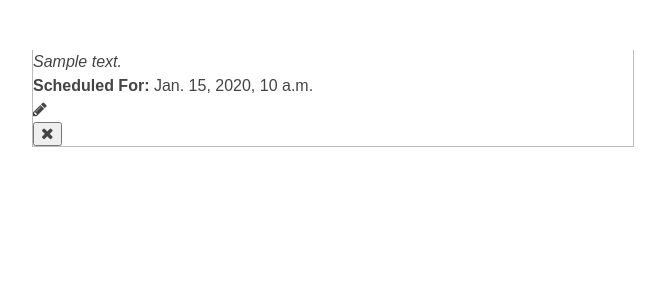
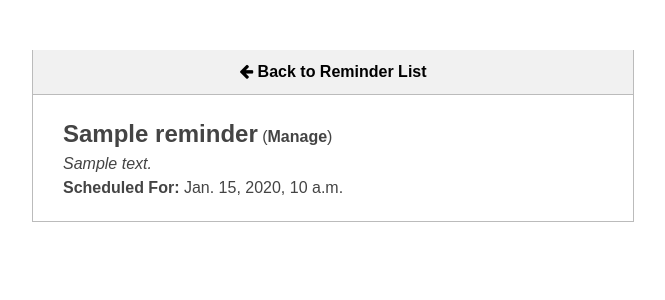
Before and after one commit to dansackett/bookmarks, a Django app: template templates/reminders/view_reminder.html in a window 1280 px wide. Shown: the top 300 px of the page, without its empty margins (307-972 px from the left). Run offline with Django 3.2, Linux system fonts and the light colour scheme; the template is opened without the code that fills it: most values are stand-ins (such as "Sample title", 1, 10 or a date in 2020); some libraries are stand-ins or nearby versions.

Commit message:
Reminder view was forgotten, now fixed

```diff
--- a/public/css/main.css
+++ b/public/css/main.css
@@ -279,7 +279,9 @@ select {
 
 /**** Bookmark/Tag/Reminder Item Stuff ****/
 
-.item, .tag-item {
+.item,
+.tag-item,
+.reminder-item {
     border-bottom: 1px solid #BBB;
 }
 
@@ -287,11 +289,16 @@ select {
     cursor: pointer;
 }
 
-.item .title, .tag-item .title {
+.item .title,
+.tag-item .title,
+.reminder-item .title {
     font-size: 24px;
+    font-weight: bold;
 }
 
-.item a, .tag-item a {
+.item a,
+.tag-item a,
+.reminder-item a {
     color: #444;
     font-weight: bold;
     text-decoration: none;
@@ -301,9 +308,15 @@ select {
     color: #FFF;
 }
 
-.item .item-content, .tag-item .item-content {
+.item .item-content,
+.tag-item .item-content,
+.reminder-item .item-content {
     display: inline-block;
     margin: 21px 30px;
+}
+
+.reminder-item {
+    color: #444;
 }
 
 /**** Manage Link Stuff ****/
--- a/public/js/global.js
+++ b/public/js/global.js
@@ -111,7 +111,7 @@ $(document).ready(function() {
     });
 
     // Manage links will open tools for tag-item
-    $('.tag-item .manage').click(function(){
+    $('.tag-item .manage, .reminder-item .manage').click(function(){
         var tools = $($(this).parent().parent().nextAll()[0]);
         var item = $(this).parent().parent();
         // If it's open
--- a/templates/reminders/view_reminder.html
+++ b/templates/reminders/view_reminder.html
@@ -1,9 +1,37 @@
 {% extends 'base.html' %}
 
-{% block title %}<i class="icon-bell-alt"></i> Reminder: {{ reminder.title }}{% endblock %}
+{% block title %}<i class="icon-bell-alt"></i> "{{ reminder.title }}"{% endblock %}
 
 {% block content %}
-<ul>
-    {% include "partials/reminder_item_view.html" %}
-</ul>
+    {% url "list-reminders" as list_reminders %}
+    <div class="toolbar">
+        <div class="back-button">
+            <a href="{% url 'list-reminders' %}"><i class="icon-arrow-left"></i> Back to Reminder List</a>
+        </div>
+    </div>
+    <ul>
+        <li class="reminder-item closed">
+            <div class="item-content">
+                <span class="title">{{ reminder.title }}</span> (<a class="manage" href="#">Manage</a>)<br />
+                <em>{{ reminder.description }}</em><br />
+                <strong>Scheduled For:</strong> {{ reminder.date }}
+            </div>
+        </li>
+        <li class="tag-tools closed clearfix">
+            <ul>
+                <li>
+                    <a href="{{ reminder.get_edit_url }}"><span class="link-button tool"><i class="icon-pencil"></i> Edit</span></a>
+                </li>
+                <!-- Delete link -->
+                <li>
+                    <form method="post" action="{{ reminder.get_delete_url }}">
+                        {% csrf_token %}
+                        <button class="link-button tool" type="submit" onclick="return confirm('Are you sure you\'d like to delete this reminder?')" />
+                            <i class="icon-remove"></i> Delete
+                        </button>
+                    </form>
+                </li>
+            </ul>
+        </li>
+    </ul>
 {% endblock %}
```
